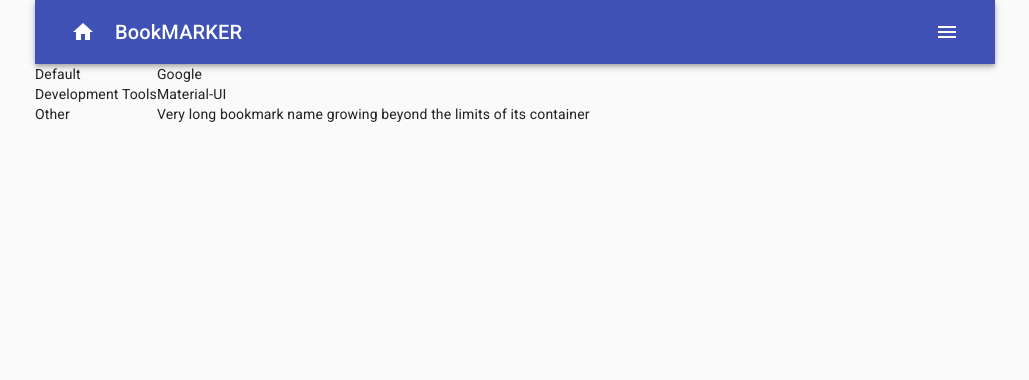
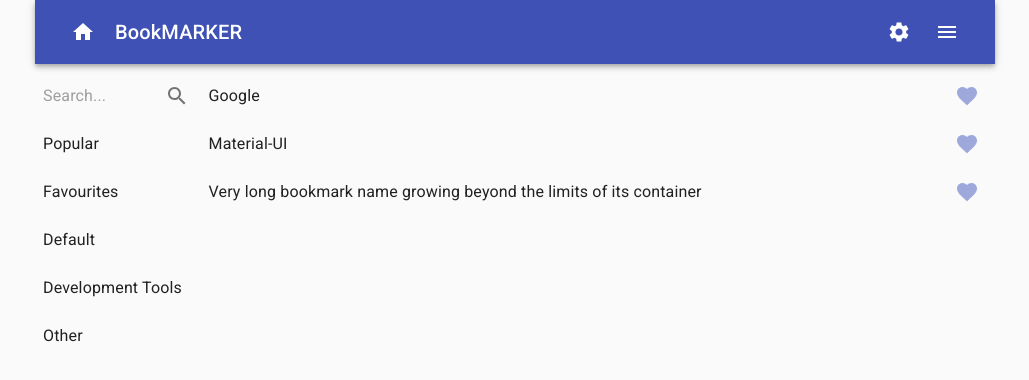
Before and after one commit to openXapps/web-apps-bookmarker-mui, a React (Create React App) app: page / in a window 1280 px wide. Shown: the top 380 px of the page, without its empty margins (125-1154 px from the left). Built offline with nearby package versions, Linux system fonts and the light colour scheme.

Commit message:
Development progress

```diff
--- a/src/components/Content/BookmarksComponent.js
+++ b/src/components/Content/BookmarksComponent.js
@@ -1,9 +1,27 @@
 import React from 'react';
 import Box from '@material-ui/core/Box';
+import IconButton from '@material-ui/core/IconButton';
+import List from '@material-ui/core/List';
+import ListItem from '@material-ui/core/ListItem';
+import ListItemText from '@material-ui/core/ListItemText';
+import ListItemSecondaryAction from '@material-ui/core/ListItemSecondaryAction';
+import FavoriteIcon from '@material-ui/icons/Favorite';
 
 import { getBookmarks } from '../../utilities/localstorage';
+import { useStyles } from './BookmarksStyles';
+
+// const listText = (props) => {
+//     return (
+//         <Box
+//             component="div"
+//             textOverflow="ellipsis"
+//             overflow="hidden"
+//         >{props.siteName}</Box>
+//     );
+// };
 
 const BookmarksComponent = () => {
+    const classes = useStyles();
     const [bookmarks, setBookmarks] = React.useState([]);
 
     React.useEffect(() => {
@@ -12,14 +30,30 @@ const BookmarksComponent = () => {
     }, []);
 
     return (
-        <Box>
+        <Box className={classes.root}>
+            <List disablePadding>
                 {bookmarks.statusOK ? (
                     bookmarks.data.map((v, i) => {
                         return (
-                        <div key={i}>{v.siteName}</div>
+                            <div key={i}>
+                                <ListItem button disableGutters>
+                                    <ListItemText
+                                        className={classes.bookmarkText}
+                                        // disableTypography={true}
+                                        // primary={listText({ siteName: v.siteName })}
+                                        primary={v.siteName}
+                                    />
+                                    <ListItemSecondaryAction>
+                                        <IconButton edge="end">
+                                            <FavoriteIcon className={classes.favIcon} />
+                                        </IconButton>
+                                    </ListItemSecondaryAction>
+                                </ListItem>
+                            </div>
                         );
                     })
                 ) : (null)}
+            </List>
         </Box>
     );
 };
--- /dev/null
+++ b/src/components/Content/BookmarksStyles.js
@@ -0,0 +1,30 @@
+import { darken, lighten, makeStyles } from '@material-ui/core/styles';
+
+export const useStyles = makeStyles((theme) => ({
+  root: {
+    width: '100%',
+    // marginLeft: theme.spacing(2),
+    // marginTop: theme.spacing(1),
+    // [theme.breakpoints.up('md')]: {
+    //   marginLeft: theme.spacing(0),
+    // },
+    // [theme.breakpoints.down('xs')]: {
+    //   marginLeft: theme.spacing(0.5),
+    // },
+  },
+  bookmarkContainer: {
+    display: 'flex',
+    flexWrap: 'nowrap',
+    alignItems: 'center',
+    marginLeft: theme.spacing(1),
+  },
+  bookmarkText: {
+    paddingLeft: theme.spacing(1),
+  },
+  favIcon: {
+    color: lighten(theme.palette.primary.main, 0.5),
+    '&:hover': {
+      color: theme.palette.primary.main,
+    },
+  },
+}));
--- a/src/components/Content/ContentComponent.js
+++ b/src/components/Content/ContentComponent.js
@@ -1,13 +1,15 @@
 import React from 'react';
+import Box from '@material-ui/core/Box';
+
 import NavigationComponent from './NavigationComponent';
 import BookmarksComponent from './BookmarksComponent';
 
 const ContentComponent = () => {
   return (
-    <div style={{ display: 'flex' }}>
+    <Box display="flex" mt={1}>
       <NavigationComponent />
       <BookmarksComponent />
-    </div>
+    </Box>
   );
 };
 
--- a/src/components/Content/NavigationComponent.js
+++ b/src/components/Content/NavigationComponent.js
@@ -1,25 +1,63 @@
 import React from 'react';
 import Box from '@material-ui/core/Box';
+import InputBase from '@material-ui/core/InputBase';
+import IconButton from '@material-ui/core/IconButton';
+import List from '@material-ui/core/List';
+import ListItem from '@material-ui/core/ListItem';
+import ListItemText from '@material-ui/core/ListItemText';
+import SearchIcon from '@material-ui/icons/Search';
 
-import { getCategories } from '../../utilities/localstorage';
+import { useStyles } from './NavigationStyles';
+import {
+    // getPopular,
+    // getFavourites,
+    getCategories,
+} from '../../utilities/localstorage';
 
 const NavigationComponent = () => {
+    const classes = useStyles();
+    // const [popular, setPopular] = React.useState([]);
+    // const [favourites, setFavourites] = React.useState([]);
     const [categories, setCategories] = React.useState([]);
 
     React.useEffect(() => {
+        // setPopular(getPopular());
+        // setFavourites(getFavourites());
         setCategories(getCategories());
         return () => true;
     }, []);
 
     return (
-        <Box>
+        <Box className={classes.root}>
+            <Box className={classes.searchContainer}>
+                <InputBase
+                    className={classes.searchField}
+                    placeholder="Search..."
+                />
+                <IconButton className={classes.searchButton}>
+                    <SearchIcon />
+                </IconButton>
+            </Box>
+            <List disablePadding>
+                <ListItem button disableGutters>
+                    <ListItemText primary="Popular" className={classes.listItemText} />
+                </ListItem>
+                <ListItem button disableGutters>
+                    <ListItemText primary="Favourites" className={classes.listItemText} />
+                </ListItem>
+                <div></div>
                 {categories.statusOK ? (
                     categories.data.map((v, i) => {
                         return (
-                        <div key={i}>{v.category}</div>
+                            <div key={i}>
+                                <ListItem button disableGutters>
+                                    <ListItemText primary={v.category} className={classes.listItemText} />
+                                </ListItem>
+                            </div>
                         );
                     })
                 ) : (null)}
+            </List>
         </Box>
     );
 };
--- /dev/null
+++ b/src/components/Content/NavigationStyles.js
@@ -0,0 +1,30 @@
+import { makeStyles } from '@material-ui/core/styles';
+
+export const useStyles = makeStyles((theme) => ({
+  root: {
+    width: 200,
+    // marginLeft: theme.spacing(2),
+    // marginTop: theme.spacing(1),
+    // [theme.breakpoints.up('md')]: {
+    //   marginLeft: theme.spacing(0),
+    // },
+    // [theme.breakpoints.down('xs')]: {
+    //   marginLeft: theme.spacing(0.5),
+    // },
+  },
+  searchContainer: {
+    display: 'flex',
+    flexWrap: 'nowrap',
+    alignItems: 'center',
+    marginLeft: theme.spacing(1),
+  },
+  searchField: {
+    flexGrow: 1,
+  },
+  searchButton: {
+    // padding: 10,
+  },
+  listItemText: {
+    paddingLeft: theme.spacing(1),
+  },
+}));
--- a/src/components/Download/DownloadComponent.js
+++ b/src/components/Download/DownloadComponent.js
@@ -22,9 +22,7 @@ const DownloadComponent = ({ history }) => {
     const [siteData, setSiteData] = React.useState('');
 
     React.useEffect(() => {
-        setTimeout(() => {
-            setSiteData(getDownloadableData());
-        }, 500);
+        setSiteData(getDownloadableData());
         // Effect clean-up function
         return () => true;
     }, []);
--- a/src/components/Header/HeaderComponent.js
+++ b/src/components/Header/HeaderComponent.js
@@ -10,10 +10,11 @@ import List from '@material-ui/core/List';
 import ListItem from '@material-ui/core/ListItem';
 import ListItemText from '@material-ui/core/ListItemText';
 import Typography from '@material-ui/core/Typography';
-import HomeIcon from '@material-ui/icons/Home';
 import ChevronLeftIcon from '@material-ui/icons/ChevronLeft';
 import ChevronRightIcon from '@material-ui/icons/ChevronRight';
+import HomeIcon from '@material-ui/icons/Home';
 import MenuIcon from '@material-ui/icons/Menu';
+import SettingsIcon from '@material-ui/icons/Settings';
 
 import useStyles from './HeaderStyles';
 import { getDefaultData } from '../../utilities/defaultdata';
@@ -41,10 +42,16 @@ const Header = ({ history, location }) => {
             className={classes.grow}
           >BookMARKER</Typography>
           {location.pathname === '/' ? (
-            <IconButton
-              color="inherit"
-              onClick={() => setDrawerState(!drawerState)}
-            ><MenuIcon /></IconButton>
+            <>
+              <IconButton
+                color="inherit"
+                onClick={() => history.push('/settings')}
+              ><SettingsIcon /></IconButton>
+              <IconButton
+                color="inherit"
+                onClick={() => setDrawerState(!drawerState)}
+              ><MenuIcon /></IconButton>
+            </>
           ) : (null)}
         </Toolbar>
       </AppBar>
--- a/src/components/Upload/UploadComponent.js
+++ b/src/components/Upload/UploadComponent.js
@@ -23,6 +23,11 @@ const UploadComponent = ({ history }) => {
   });
   const [isValid, setIsValid] = React.useState(false);
   const [isError, setIsError] = React.useState(false);
+  const [buttonState, setButtonState] = React.useState({
+    locked: true,
+    merge: 'Merge',
+    overwrite: 'Overwrite'
+  });
 
   const handleSnackState = () => {
     setSnackState({ ...snackState, show: false });
@@ -34,6 +39,7 @@ const UploadComponent = ({ history }) => {
       setSnackState({ severity: 'success', message: 'Validation SUCCESS', show: true });
       setIsValid(true);
       setIsError(false);
+      setButtonState({ ...buttonState, locked: false });
     } else {
       setIsError(true);
       setSnackState({ severity: 'error', message: 'Validation FAILED', show: true });
@@ -42,11 +48,13 @@ const UploadComponent = ({ history }) => {
 
   const handleMergeData = () => {
     mergeData();
+    setButtonState({ ...buttonState, locked: true, merge: 'Merge Done' });
     setSnackState({ severity: 'success', message: 'Data merged SUCCESS', show: true });
   }
 
   const handleOverwriteData = () => {
     overwriteData();
+    setButtonState({ ...buttonState, locked: true, overwrite: 'Overwrite Done' });
     setSnackState({ severity: 'success', message: 'Data overwrite SUCCESS', show: true });
   };
 
@@ -56,7 +64,7 @@ const UploadComponent = ({ history }) => {
     <div className={classes.container}>
       <Typography variant="h6" className={classes.hGutter}>Upload</Typography>
       <Box className={clsx(classes.validator, classes.hGutter)}>
-        <Typography className={classes.grow}>Paste your saved site data in the text box below</Typography>
+        <Typography className={classes.grow}>Paste your site data in the text box below</Typography>
         <Button
           variant="outlined"
           onClick={handleValidation}
@@ -68,6 +76,7 @@ const UploadComponent = ({ history }) => {
         multiline
         id="bm-site-data-upload"
         inputRef={inputRef}
+        inputProps={{ spellCheck: false }}
         variant="outlined"
         rows={25}
         rowsMax={25}
@@ -83,16 +92,16 @@ const UploadComponent = ({ history }) => {
       ><Grid item>
           <Button
             variant="outlined"
-            disabled={!isValid}
+            disabled={buttonState.locked}
             onClick={handleMergeData}
-          >Merge</Button>
+          >{buttonState.merge}</Button>
         </Grid>
         <Grid item>
           <Button
             variant="outlined"
-            disabled={!isValid}
+            disabled={buttonState.locked}
             onClick={handleOverwriteData}
-          >Overwrite</Button>
+          >{buttonState.overwrite}</Button>
         </Grid>
         <Grid item>
           <Button
```
Lines whose indentation alone changed are shown as unchanged.
